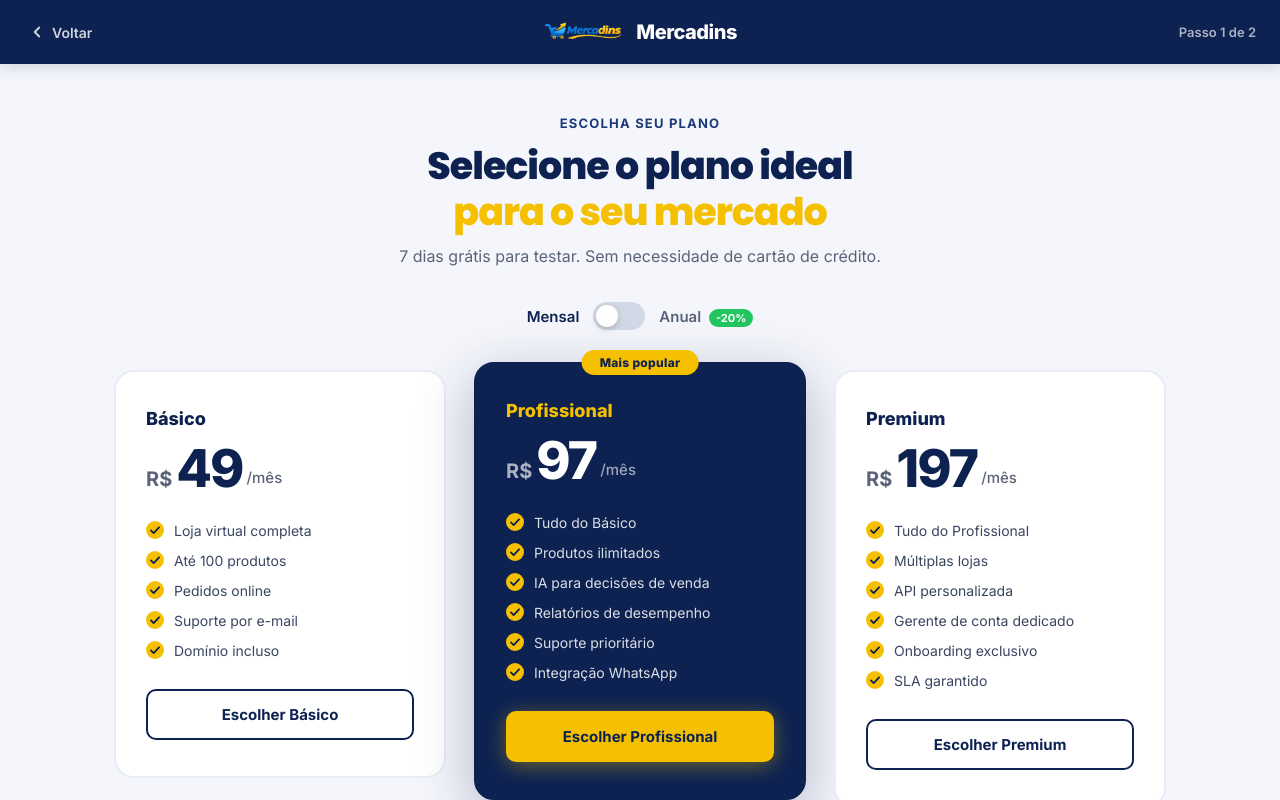
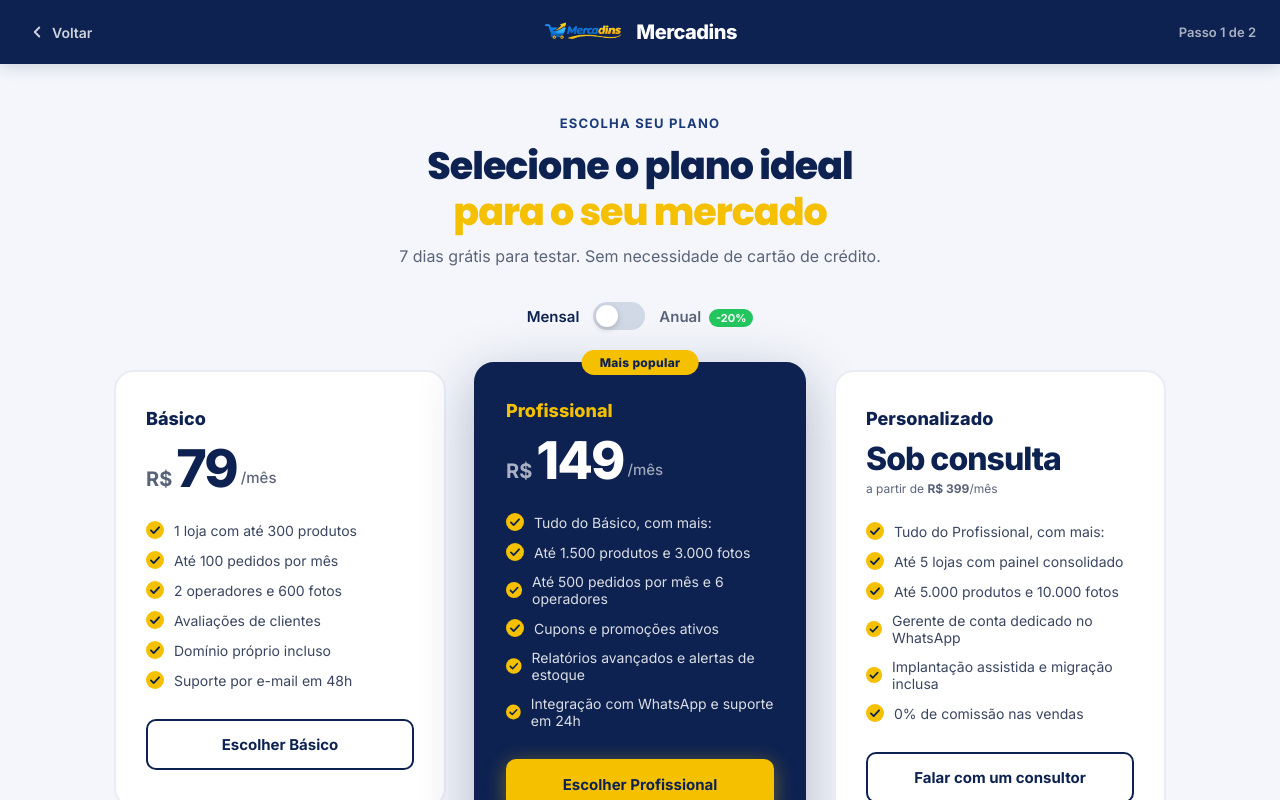
Before and after one commit to JoseArthurCamiloDosAnjos/PI_MERCADINS, a React (Vite) app in the folder Frontend/: page /planos in a window 1280 px wide. Built offline with nearby package versions, Linux system fonts and the light colour scheme; no server answers.

Commit message:
Planos: novos precos e limites; Premium substituido pelo Personalizado (sob consulta com WhatsApp/e-mail)

```diff
--- /dev/null
+++ b/Frontend/src/components/ConsultorModal.css
@@ -0,0 +1,117 @@
+.ct-overlay {
+  position: fixed;
+  inset: 0;
+  background: rgba(5, 10, 25, 0.8);
+  backdrop-filter: blur(6px);
+  display: flex;
+  align-items: center;
+  justify-content: center;
+  z-index: 300;
+  padding: 1rem;
+  animation: ctFadeIn 0.18s ease both;
+}
+@keyframes ctFadeIn { from { opacity: 0; } to { opacity: 1; } }
+
+.ct-modal {
+  position: relative;
+  background: #111e42;
+  border: 1.5px solid #1a2f60;
+  border-radius: 18px;
+  width: 100%;
+  max-width: 420px;
+  padding: 2rem 1.75rem 1.5rem;
+  display: flex;
+  flex-direction: column;
+  align-items: center;
+  gap: 10px;
+  color: #ffffff;
+  text-align: center;
+  font-family: var(--font, system-ui, sans-serif);
+  animation: ctSlideUp 0.25s cubic-bezier(0.34, 1.4, 0.64, 1) both;
+}
+@keyframes ctSlideUp {
+  from { opacity: 0; transform: translateY(24px) scale(0.96); }
+  to   { opacity: 1; transform: translateY(0)    scale(1); }
+}
+
+.ct-close {
+  position: absolute;
+  top: 10px;
+  right: 14px;
+  background: none;
+  border: none;
+  color: rgba(255, 255, 255, 0.6);
+  font-size: 28px;
+  line-height: 1;
+  cursor: pointer;
+  transition: color 0.15s;
+}
+.ct-close:hover { color: #ffffff; }
+
+.ct-icone { font-size: 38px; line-height: 1; }
+
+.ct-titulo {
+  margin: 0;
+  font-size: 21px;
+  font-weight: 800;
+  color: #ffffff;
+}
+
+.ct-descricao {
+  margin: 0;
+  font-size: 14px;
+  line-height: 1.55;
+  color: rgba(255, 255, 255, 0.7);
+}
+
+.ct-acoes {
+  width: 100%;
+  display: flex;
+  flex-direction: column;
+  gap: 10px;
+  margin-top: 8px;
+}
+
+.ct-btn {
+  display: flex;
+  align-items: center;
+  gap: 12px;
+  padding: 13px 16px;
+  border-radius: 12px;
+  text-decoration: none;
+  transition: transform 0.15s, box-shadow 0.15s, filter 0.15s;
+}
+.ct-btn:hover { transform: translateY(-2px); filter: brightness(1.06); }
+
+.ct-btn-icone { font-size: 22px; line-height: 1; }
+
+.ct-btn-texto {
+  display: flex;
+  flex-direction: column;
+  align-items: flex-start;
+  gap: 2px;
+}
+.ct-btn-texto strong { font-size: 15px; color: #0d2251; }
+.ct-btn-texto small { font-size: 12px; color: rgba(13, 34, 81, 0.7); }
+
+.ct-btn--whats { background: #25d366; box-shadow: 0 6px 18px rgba(37, 211, 102, 0.28); }
+.ct-btn--email { background: #ffd740; box-shadow: 0 6px 18px rgba(255, 215, 64, 0.25); }
+
+.ct-nota {
+  margin: 4px 0 0;
+  font-size: 12px;
+  color: rgba(255, 255, 255, 0.5);
+}
+
+/* ── Tema claro ─────────────────────────────────────────────────────────── */
+.tema-claro .ct-modal { background: #ffffff; border-color: #dde3ef; }
+.tema-claro .ct-titulo { color: #0d2251; }
+.tema-claro .ct-descricao { color: rgba(13, 34, 81, 0.7); }
+.tema-claro .ct-close { color: rgba(13, 34, 81, 0.5); }
+.tema-claro .ct-close:hover { color: #0d2251; }
+.tema-claro .ct-nota { color: rgba(13, 34, 81, 0.5); }
+
+/* ── Mobile ─────────────────────────────────────────────────────────────── */
+@media (max-width: 480px) {
+  .ct-modal { padding: 1.75rem 1.25rem 1.25rem; }
+}
--- /dev/null
+++ b/Frontend/src/components/ConsultorModal.tsx
@@ -0,0 +1,86 @@
+import { useEffect } from "react";
+import "./ConsultorModal.css";
+
+const WHATSAPP = "5516988755641";
+const EMAIL = "Suporte@mercadins.com.br";
+const TELEFONE_EXIBICAO = "(16) 98875-5641";
+
+const MENSAGEM =
+  "Olá! Estou no site do Mercadins e quero saber mais sobre o plano Personalizado.";
+
+interface ConsultorModalProps {
+  aberto: boolean;
+  onFechar: () => void;
+}
+
+export default function ConsultorModal({ aberto, onFechar }: ConsultorModalProps) {
+  useEffect(() => {
+    if (!aberto) return;
+    function onKey(e: KeyboardEvent) {
+      if (e.key === "Escape") onFechar();
+    }
+    window.addEventListener("keydown", onKey);
+    return () => window.removeEventListener("keydown", onKey);
+  }, [aberto, onFechar]);
+
+  if (!aberto) return null;
+
+  const linkWhats =
+    `https://wa.me/${WHATSAPP}?text=${encodeURIComponent(MENSAGEM)}`;
+  const linkEmail =
+    `mailto:${EMAIL}?subject=${encodeURIComponent("Plano Personalizado - Mercadins")}` +
+    `&body=${encodeURIComponent(MENSAGEM)}`;
+
+  return (
+    <div
+      className="ct-overlay"
+      role="dialog"
+      aria-modal="true"
+      aria-label="Falar com um consultor"
+      onClick={onFechar}
+    >
+      <div className="ct-modal" onClick={(e) => e.stopPropagation()}>
+        <button className="ct-close" onClick={onFechar} aria-label="Fechar">
+          ×
+        </button>
+
+        <span className="ct-icone">🤝</span>
+        <h2 className="ct-titulo">Fale com um consultor</h2>
+        <p className="ct-descricao">
+          O plano Personalizado é montado sob medida para o porte do seu mercado.
+          Conte o que você precisa e montamos a proposta na hora.
+        </p>
+
+        <div className="ct-acoes">
+          <a
+            className="ct-btn ct-btn--whats"
+            href={linkWhats}
+            target="_blank"
+            rel="noreferrer"
+            onClick={onFechar}
+          >
+            <span className="ct-btn-icone">📱</span>
+            <span className="ct-btn-texto">
+              <strong>WhatsApp</strong>
+              <small>{TELEFONE_EXIBICAO}</small>
+            </span>
+          </a>
+
+          <a
+            className="ct-btn ct-btn--email"
+            href={linkEmail}
+            onClick={onFechar}
+          >
+            <span className="ct-btn-icone">✉️</span>
+            <span className="ct-btn-texto">
+              <strong>E-mail</strong>
+              <small>{EMAIL}</small>
+            </span>
+          </a>
+        </div>
+
+        <p className="ct-nota">Respondemos em até 1 dia útil.</p>
+      </div>
+    </div>
+  );
+}
--- a/Frontend/src/pages/MercadinsPromo/MercadinsPromo.tsx
+++ b/Frontend/src/pages/MercadinsPromo/MercadinsPromo.tsx
@@ -2,6 +2,7 @@ import { useState, useEffect } from "react";
 import { useNavigate } from "react-router-dom";
 import { useAuth } from "../../context/AuthContext";
 import { PLANOS, type Plano } from "./planos";
+import ConsultorModal from "../../components/ConsultorModal";
 import "./MercadinsPromo.css";
 import logo from "../../assets/logo2.png";
 
@@ -43,6 +44,7 @@ const benefits = [
 
 export default function MercadinsPromo() {
   const [billingAnnual, setBillingAnnual] = useState(false);
+  const [consultorAberto, setConsultorAberto] = useState(false);
   const [mobileMenuOpen, setMobileMenuOpen] = useState(false);
   const navigate = useNavigate();
   const { usuario, temMercado } = useAuth();
@@ -327,11 +329,22 @@ export default function MercadinsPromo() {
                 <div className="mp-plan-header">
                   <h3 className="mp-plan-name">{plan.name}</h3>
                   <div className="mp-plan-price">
-                    <span className="mp-price-currency">R$</span>
-                    <span className="mp-price-value">{getPrice(plan.price)}</span>
-                    <span className="mp-price-period">{plan.period}</span>
+                    {plan.sobConsulta ? (
+                      <span className="mp-price-custom">Sob consulta</span>
+                    ) : (
+                      <>
+                        <span className="mp-price-currency">R$</span>
+                        <span className="mp-price-value">{getPrice(plan.price)}</span>
+                        <span className="mp-price-period">{plan.period}</span>
+                      </>
+                    )}
                   </div>
-                  {billingAnnual && (
+                  {plan.sobConsulta && plan.aPartirDe && (
+                    <span className="mp-annual-note">
+                      a partir de <strong>R$ {plan.aPartirDe}</strong>/mês
+                    </span>
+                  )}
+                  {!plan.sobConsulta && billingAnnual && (
                     <span className="mp-annual-note">cobrado anualmente</span>
                   )}
                 </div>
@@ -345,7 +358,7 @@ export default function MercadinsPromo() {
                 </ul>
                 <button
                   className={`mp-plan-cta ${plan.highlight ? "mp-plan-cta-featured" : ""}`}
-                  onClick={() => handleEscolherPlano(plan)}
+                  onClick={() => plan.sobConsulta ? setConsultorAberto(true) : handleEscolherPlano(plan)}
                 >
                   {plan.cta}
                 </button>
@@ -445,6 +458,8 @@ export default function MercadinsPromo() {
           <p className="mp-footer-copy">© 2025 Mercadins. Todos os direitos reservados.</p>
         </div>
       </footer>
+
+      <ConsultorModal aberto={consultorAberto} onFechar={() => setConsultorAberto(false)} />
     </div>
   );
 }
--- a/Frontend/src/pages/MercadinsPromo/planos.ts
+++ b/Frontend/src/pages/MercadinsPromo/planos.ts
@@ -7,57 +7,64 @@ export interface Plano {
   badge: string | null;
   features: string[];
   cta: string;
+  /** Plano sem preço fixo: valor cotado caso a caso pelo consultor. */
+  sobConsulta?: boolean;
+  /** Preço mínimo exibido como "a partir de R$ X/mês". */
+  aPartirDe?: string;
 }
 
 export const PLANOS: Plano[] = [
   {
     id: "basico",
     name: "Básico",
-    price: "49",
+    price: "79",
     period: "/mês",
     highlight: false,
     badge: null,
     features: [
-      "Loja virtual completa",
-      "Até 100 produtos",
-      "Pedidos online",
-      "Suporte por e-mail",
-      "Domínio incluso",
+      "1 loja com até 300 produtos",
+      "Até 100 pedidos por mês",
+      "2 operadores e 600 fotos",
+      "Avaliações de clientes",
+      "Domínio próprio incluso",
+      "Suporte por e-mail em 48h",
     ],
     cta: "Começar agora",
   },
   {
     id: "profissional",
     name: "Profissional",
-    price: "97",
+    price: "149",
     period: "/mês",
     highlight: true,
     badge: "Mais popular",
     features: [
-      "Tudo do Básico",
-      "Produtos ilimitados",
-      "IA para decisões de venda",
-      "Relatórios de desempenho",
-      "Suporte prioritário",
-      "Integração WhatsApp",
+      "Tudo do Básico, com mais:",
+      "Até 1.500 produtos e 3.000 fotos",
+      "Até 500 pedidos por mês e 6 operadores",
+      "Cupons e promoções ativos",
+      "Relatórios avançados e alertas de estoque",
+      "Integração com WhatsApp e suporte em 24h",
     ],
     cta: "Escolher Profissional",
   },
   {
-    id: "premium",
-    name: "Premium",
-    price: "197",
+    id: "personalizado",
+    name: "Personalizado",
+    price: "399",
     period: "/mês",
     highlight: false,
     badge: null,
+    sobConsulta: true,
+    aPartirDe: "399",
     features: [
-      "Tudo do Profissional",
-      "Múltiplas lojas",
-      "API personalizada",
-      "Gerente de conta dedicado",
-      "Onboarding exclusivo",
-      "SLA garantido",
+      "Tudo do Profissional, com mais:",
+      "Até 5 lojas com painel consolidado",
+      "Até 5.000 produtos e 10.000 fotos",
+      "Gerente de conta dedicado no WhatsApp",
+      "Implantação assistida e migração inclusa",
+      "0% de comissão nas vendas",
     ],
-    cta: "Falar com vendas",
+    cta: "Falar com um consultor",
   },
 ];
--- a/Frontend/src/pages/SelecionarPlano/SelecionarPlano.css
+++ b/Frontend/src/pages/SelecionarPlano/SelecionarPlano.css
@@ -219,6 +219,15 @@
 }
 .sp-card-featured .sp-price-currency { color: rgba(255, 255, 255, 0.65); }
 
+.sp-price-custom {
+  font-size: 32px;
+  font-weight: 900;
+  color: #0d2251;
+  letter-spacing: -1px;
+  align-self: center;
+}
+.sp-card-featured .sp-price-custom { color: #ffffff; }
+
 .sp-price-value {
   font-size: 52px;
   font-weight: 900;
--- a/Frontend/src/pages/SelecionarPlano/SelecionarPlano.tsx
+++ b/Frontend/src/pages/SelecionarPlano/SelecionarPlano.tsx
@@ -1,6 +1,7 @@
 import { useState } from 'react';
 import { useNavigate } from 'react-router-dom';
 import { PLANOS, type Plano } from '../MercadinsPromo/planos';
+import ConsultorModal from '../../components/ConsultorModal';
 import './SelecionarPlano.css';
 import logo from '../../assets/logo2.png';
 
@@ -14,6 +15,7 @@ const CheckIcon = () => (
 export default function SelecionarPlano() {
   const navigate = useNavigate();
   const [billingAnnual, setBillingAnnual] = useState(false);
+  const [consultorAberto, setConsultorAberto] = useState(false);
 
   const getPrice = (price: string): string | number => {
     if (billingAnnual) return Math.floor(parseInt(price) * 0.8);
@@ -76,11 +78,24 @@ export default function SelecionarPlano() {
               <div className="sp-card-head">
                 <h2 className="sp-card-name">{plano.name}</h2>
                 <div className="sp-price">
-                  <span className="sp-price-currency">R$</span>
-                  <span className="sp-price-value">{getPrice(plano.price)}</span>
-                  <span className="sp-price-period">{plano.period}</span>
+                  {plano.sobConsulta ? (
+                    <span className="sp-price-custom">Sob consulta</span>
+                  ) : (
+                    <>
+                      <span className="sp-price-currency">R$</span>
+                      <span className="sp-price-value">{getPrice(plano.price)}</span>
+                      <span className="sp-price-period">{plano.period}</span>
+                    </>
+                  )}
                 </div>
-                {billingAnnual && <span className="sp-annual-note">cobrado anualmente</span>}
+                {plano.sobConsulta && plano.aPartirDe && (
+                  <span className="sp-annual-note">
+                    a partir de <strong>R$ {plano.aPartirDe}</strong>/mês
+                  </span>
+                )}
+                {!plano.sobConsulta && billingAnnual && (
+                  <span className="sp-annual-note">cobrado anualmente</span>
+                )}
               </div>
               <ul className="sp-features">
                 {plano.features.map((f, i) => (
@@ -92,9 +107,9 @@ export default function SelecionarPlano() {
               </ul>
               <button
                 className={`sp-cta ${plano.highlight ? 'sp-cta-featured' : ''}`}
-                onClick={() => escolherPlano(plano)}
+                onClick={() => plano.sobConsulta ? setConsultorAberto(true) : escolherPlano(plano)}
               >
-                Escolher {plano.name}
+                {plano.sobConsulta ? plano.cta : `Escolher ${plano.name}`}
               </button>
             </div>
           ))}
@@ -104,6 +119,8 @@ export default function SelecionarPlano() {
           <span>✅</span> Você só paga depois do teste grátis. Cancele quando quiser.
         </p>
       </main>
+
+      <ConsultorModal aberto={consultorAberto} onFechar={() => setConsultorAberto(false)} />
     </div>
   );
 }
```
Also changed, not shown: Frontend/src/pages/MercadinsPromo/MercadinsPromo.css (+9 -0 lines).
